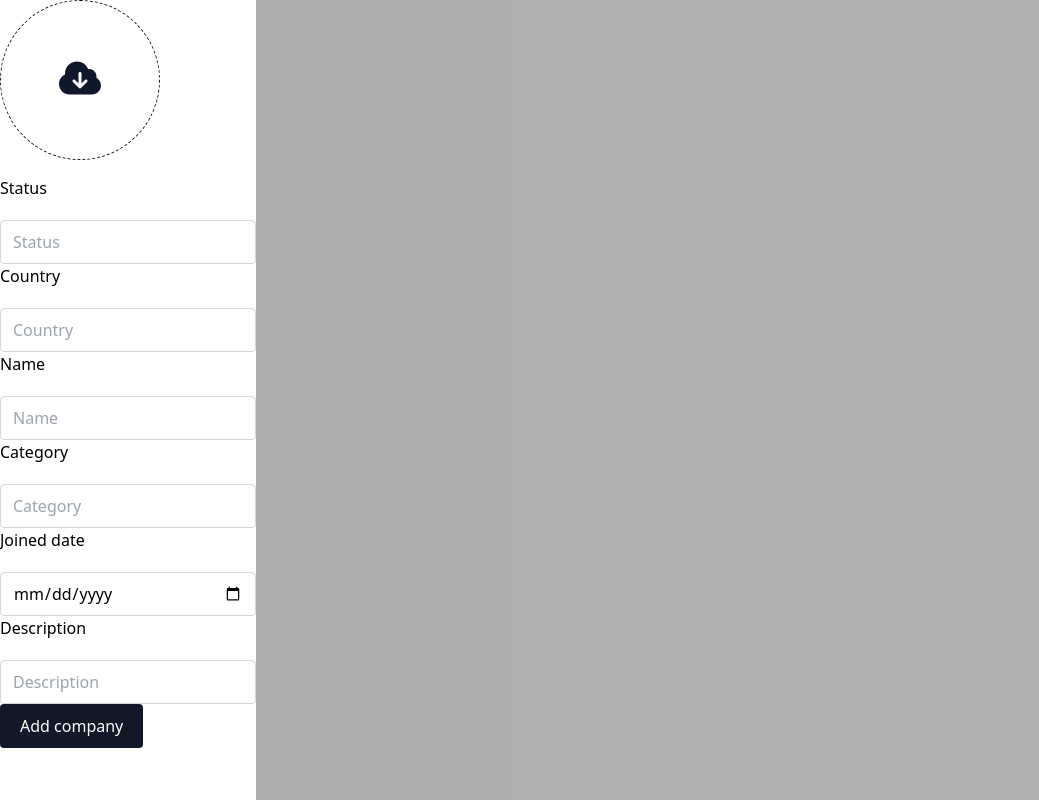
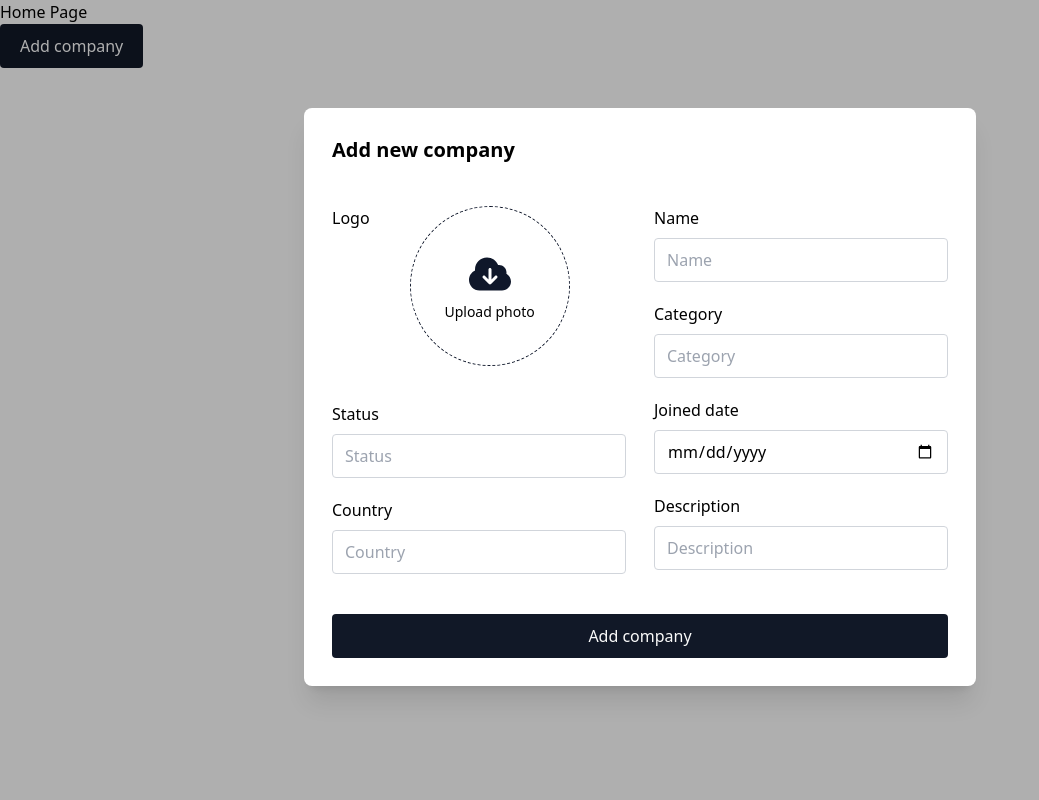
Before and after one commit to Ekaterina-Skrinnikova/crm, a Next.js app: page / in a window 1280 px wide. Shown: the whole page, without its empty margins (0-1039 px from the left). Built offline with nearby package versions, Linux system fonts and the light colour scheme.

Commit message:
added css

```diff
--- a/src/app/components/CompanyForm.tsx
+++ b/src/app/components/CompanyForm.tsx
@@ -30,9 +30,11 @@ export interface CompanyFormProps {
 export default function CompanyForm({ onSubmit }: CompanyFormProps) {
     return (
         <Formik initialValues={initialValues} onSubmit={onSubmit}>
-            <Form>
-                <div>
-                    <LogoUploader />
+            <Form className="flex flex-col gap-10">
+                <p className="mb-0.5 text-xl font-semibold ">Add new company</p>
+                <div className="flex gap-7">
+                    <div className="flex flex-col flex-1 gap-y-5">
+                        <LogoUploader label="Logo" placeholder="Upload photo" />
                         <InputField
                             label="Status"
                             placeholder="Status"
@@ -44,20 +46,30 @@ export default function CompanyForm({ onSubmit }: CompanyFormProps) {
                             name="country"
                         />
                     </div>
-                <div>
-                    <InputField label="Name" placeholder="Name" name="name" />
+                    <div className="flex flex-col flex-1 gap-y-5">
+                        <InputField
+                            label="Name"
+                            placeholder="Name"
+                            name="name"
+                        />
                         <InputField
                             label="Category"
                             placeholder="Category"
                             name="category"
                         />
-                    <InputField label="Joined date" type="date" name="date" />
+                        <InputField
+                            label="Joined date"
+                            type="date"
+                            name="date"
+                        />
                         <InputField
                             label="Description"
                             placeholder="Description"
                             name="description"
                         />
                     </div>
+                </div>
+
                 <Button type="submit">Add company</Button>
             </Form>
         </Formik>
--- a/src/app/components/InputField.tsx
+++ b/src/app/components/InputField.tsx
@@ -12,7 +12,7 @@ export default function InputField({ label, id, ...rest }: InputFieldProps) {
     return (
         <div className="flex flex-col">
             {label && (
-                <label className="mb-5 text-base color-gray-900" htmlFor={id}>
+                <label className="mb-2 text-base color-gray-900" htmlFor={id}>
                     {label}
                 </label>
             )}
--- a/src/app/components/Modal.tsx
+++ b/src/app/components/Modal.tsx
@@ -21,7 +21,7 @@ export default function Modal({ isOpen, children, onClose }: ModalProps) {
                 </TransitionChild>
 
                 <TransitionChild>
-                    <div className="fixed inset-y-0 left-0 w-64 bg-white transition duration-300 data-[closed]:-translate-x-full">
+                    <div className="relative transform overflow-hidden rounded-lg bg-white shadow-xl transition-all p-7 mx-auto sm:my-10 sm:w-full sm:max-w-2xl">
                         {children}
                     </div>
                 </TransitionChild>
```
Lines whose indentation alone changed are shown as unchanged.
